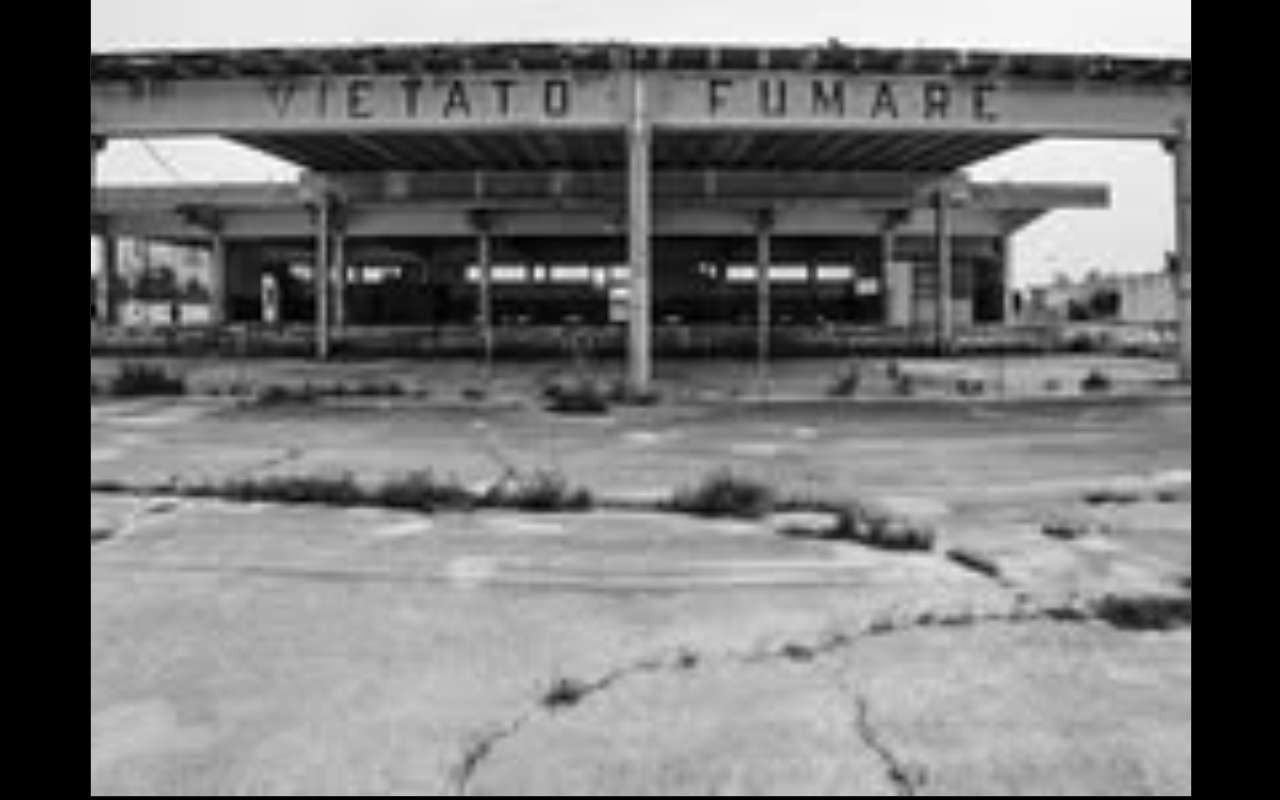
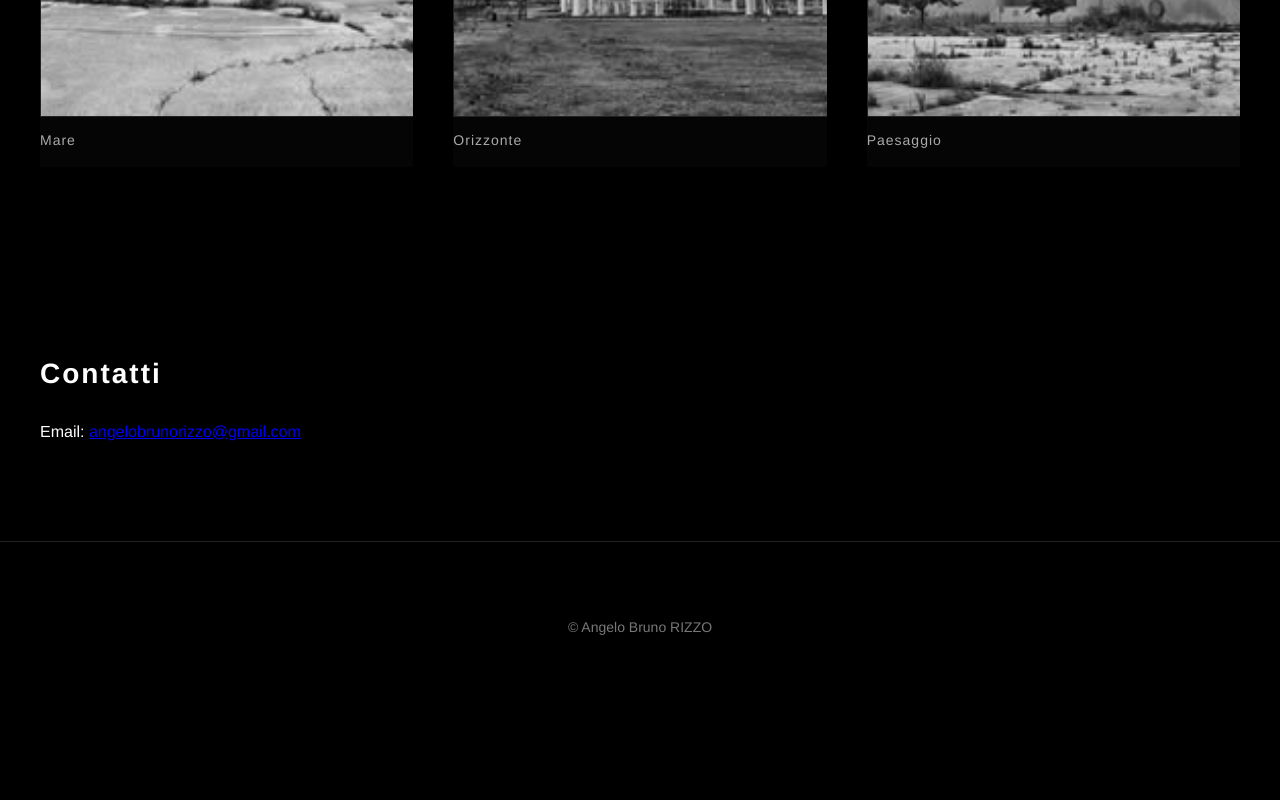
Before and after one commit to angelobrunorizzo/angelobrunorizzo-site, a plain HTML site: page index.html in a window 1280 px wide. Shown: the part 1840-2640 px from the top of the page. After the commit the page ends 2554 px from the top, so only its background shows below. Drawn offline with Linux system fonts and the light colour scheme.

Commit message:
Update styles for layout and responsiveness

```diff
--- a/style.css
+++ b/style.css
@@ -5,23 +5,29 @@
   color:#fff;
   line-height:1.7;
 }
+
+/* HEADER */
+
 header{
   text-align:center;
   padding:30px 20px 80px 20px;
   border-bottom:1px solid #222;
 }
+
 .topbar{
   max-width:1100px;
   margin:0 auto 20px auto;
   display:flex;
   justify-content:flex-end;
 }
+
 .lang-switch{
   display:inline-flex;
   border:1px solid #333;
   border-radius:999px;
   overflow:hidden;
 }
+
 .lang-btn{
   background:#111;
   color:#bbb;
@@ -32,96 +38,165 @@
   letter-spacing:1px;
   font-weight:700;
 }
+
 .lang-btn:hover{
   background:#1a1a1a;
   color:#fff;
 }
+
 .lang-btn.active{
   background:#fff;
   color:#000;
 }
+
+/* TITOLI */
+
 h1{
   letter-spacing:4px;
   font-size:38px;
   font-weight:700;
   margin:0;
 }
+
 h2{
   font-size:28px;
   letter-spacing:2px;
   margin-bottom:20px;
 }
+
 .quote{
   font-style:italic;
   color:#bbb;
   margin-top:15px;
 }
+
+/* MENU */
+
 nav{
   margin-top:30px;
 }
+
 nav a{
   margin:0 18px;
   text-decoration:none;
   color:#fff;
   font-size:14px;
   letter-spacing:1px;
+  transition:0.3s;
 }
+
 nav a:hover{
-  color:#aaa;
+  color:#888;
 }
+
+/* SEZIONI */
+
 section{
-  max-width:1100px;
+  max-width:1200px;
   margin:auto;
   padding:80px 20px;
 }
+
 .intro{
   color:#cfcfcf;
   max-width:900px;
 }
+
+/* CARD */
+
 .grid{
   display:grid;
-  grid-template-columns:repeat(auto-fit,minmax(200px,1fr));
+  grid-template-columns:repeat(auto-fit,minmax(220px,1fr));
   gap:25px;
 }
+
 .card{
   border:1px solid #333;
   padding:40px;
   text-align:center;
   font-weight:500;
+  background:#050505;
 }
+
+/* GALLERIA FOTOGRAFICA */
+
 .gallery{
   display:grid;
-  grid-template-columns:1fr;
-  gap:70px;
+  grid-template-columns:repeat(auto-fit,minmax(320px,1fr));
+  gap:40px;
   margin-top:50px;
 }
+
+/* FOTO */
+
+.photo{
+  overflow:hidden;
+  background:#050505;
+}
+
 .photo img{
   width:100%;
-  height:auto;
+  height:420px;
+  object-fit:cover;
   display:block;
   filter:grayscale(100%);
   border:1px solid #222;
+  transition:transform 0.5s ease;
 }
+
+/* EFFETTO HOVER */
+
+.photo img:hover{
+  transform:scale(1.03);
+}
+
+/* TESTO FOTO */
+
 .photo p{
   margin-top:12px;
   color:#aaa;
+  font-size:14px;
+  letter-spacing:1px;
 }
+
+/* FOOTER */
+
 footer{
   text-align:center;
   padding:60px;
   border-top:1px solid #222;
-  color:#aaa;
+  color:#777;
+  font-size:14px;
 }
-@media (max-width: 700px){
+
+/* MOBILE */
+
+@media (max-width:700px){
+
   h1{
     font-size:28px;
     letter-spacing:2px;
   }
+
+  h2{
+    font-size:22px;
+  }
+
   nav a{
     display:inline-block;
     margin:8px 10px;
   }
+
   section{
     padding:60px 20px;
   }
+
+  .gallery{
+    grid-template-columns:1fr;
+  }
+
+  .photo img{
+    height:auto;
+  }
+
 }
```
